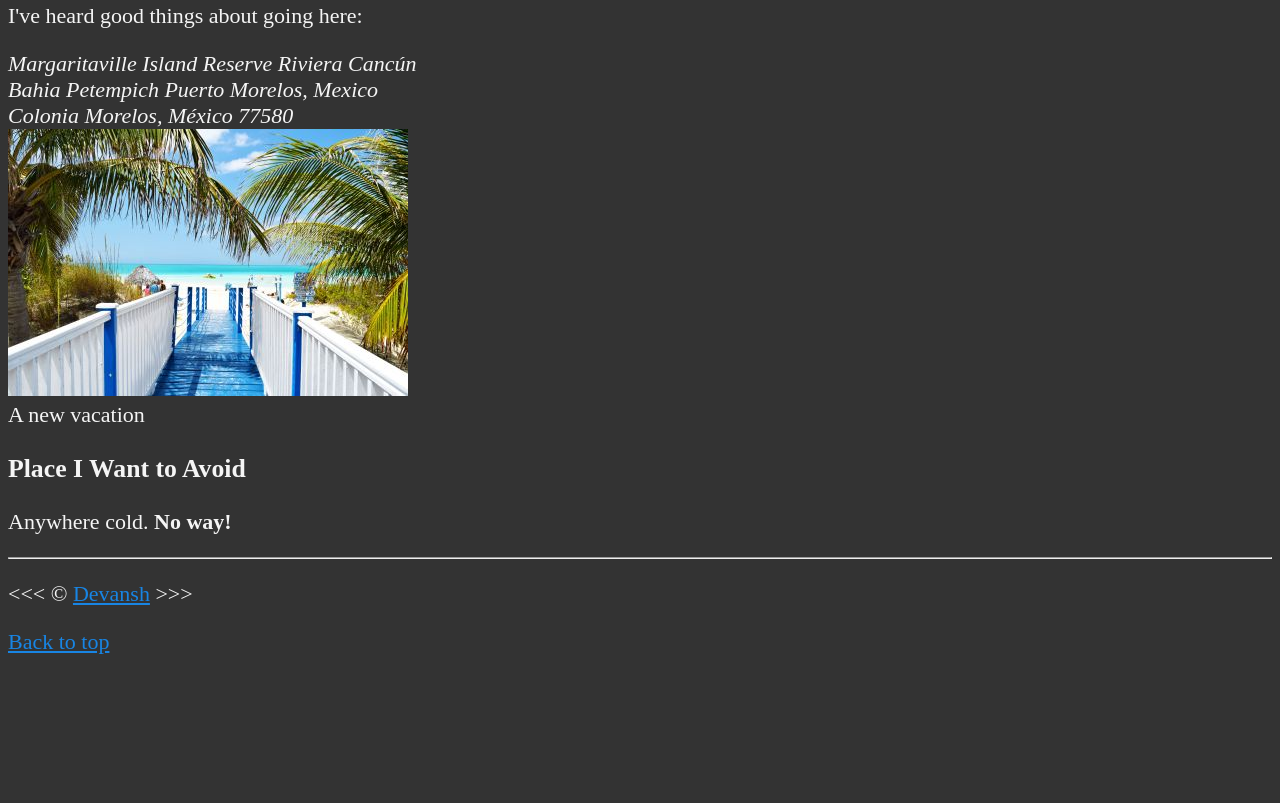
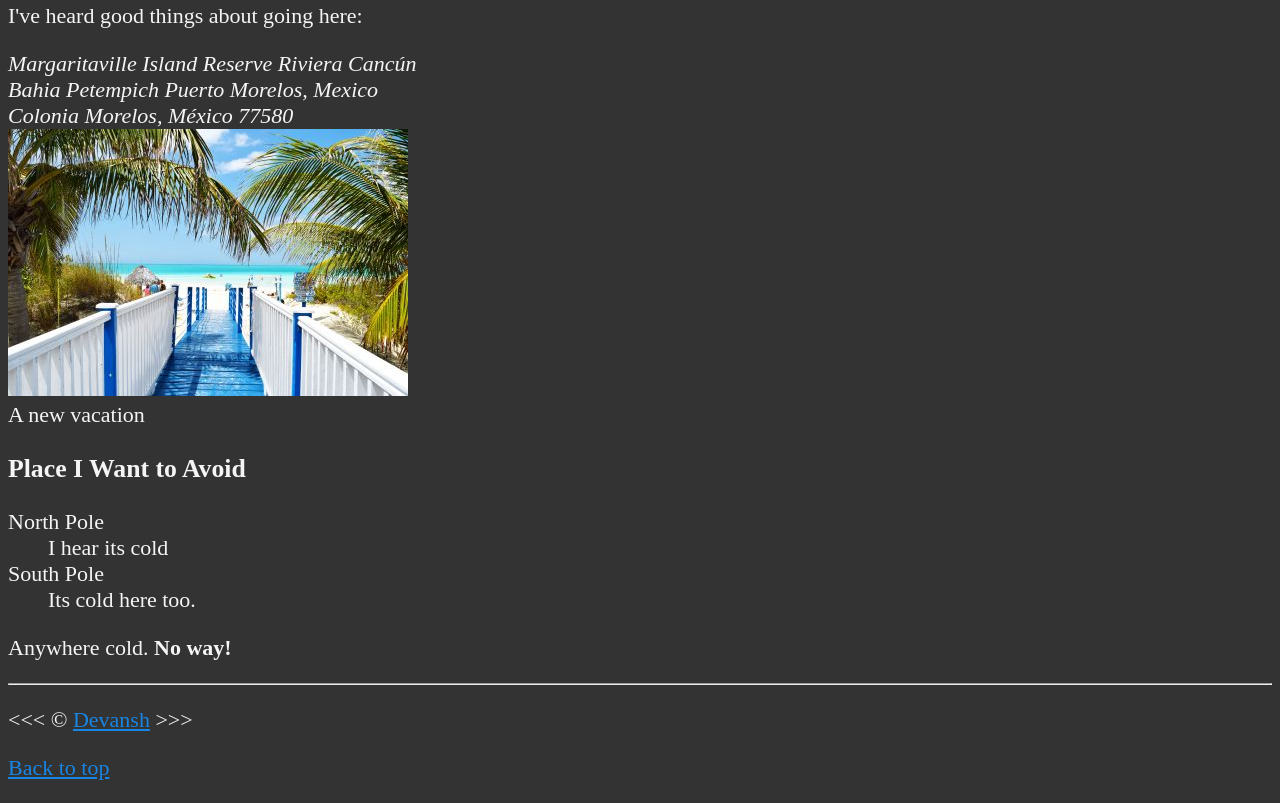
Before and after one commit to Devansh-ds/HTML_LEARNING, a plain HTML site: page semantictags/index.html in a window 1280 px wide. Shown: the part 1543-2346 px from the top of the page. Before the commit the page ends 2220 px from the top, so only its background shows below. Drawn offline with Linux system fonts and the light colour scheme.

Commit message:
updated the code

```diff
--- a/semantictags/index.html
+++ b/semantictags/index.html
@@ -117,8 +117,16 @@
         </section>
 
         <!-- TODO: Add more places -->
+
         <section>
           <h3>Place I Want to Avoid</h3>
+          <dl>
+            <dt>North Pole</dt>
+            <dd>I hear its cold</dd>
+
+            <dt>South Pole</dt>
+            <dd>Its cold here too.</dd>
+          </dl>
           <p>Anywhere cold. <strong>No way!</strong></p>
         </section>
       </article>
```
